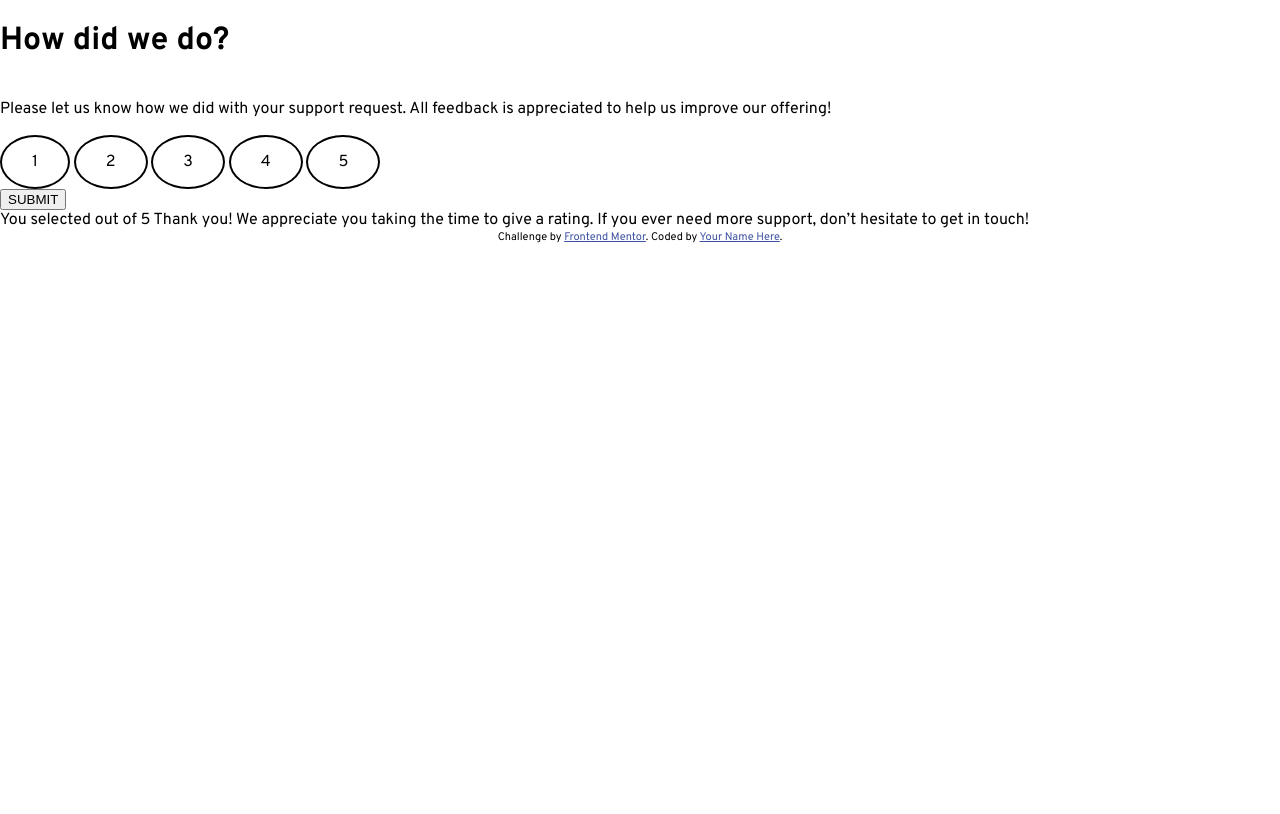
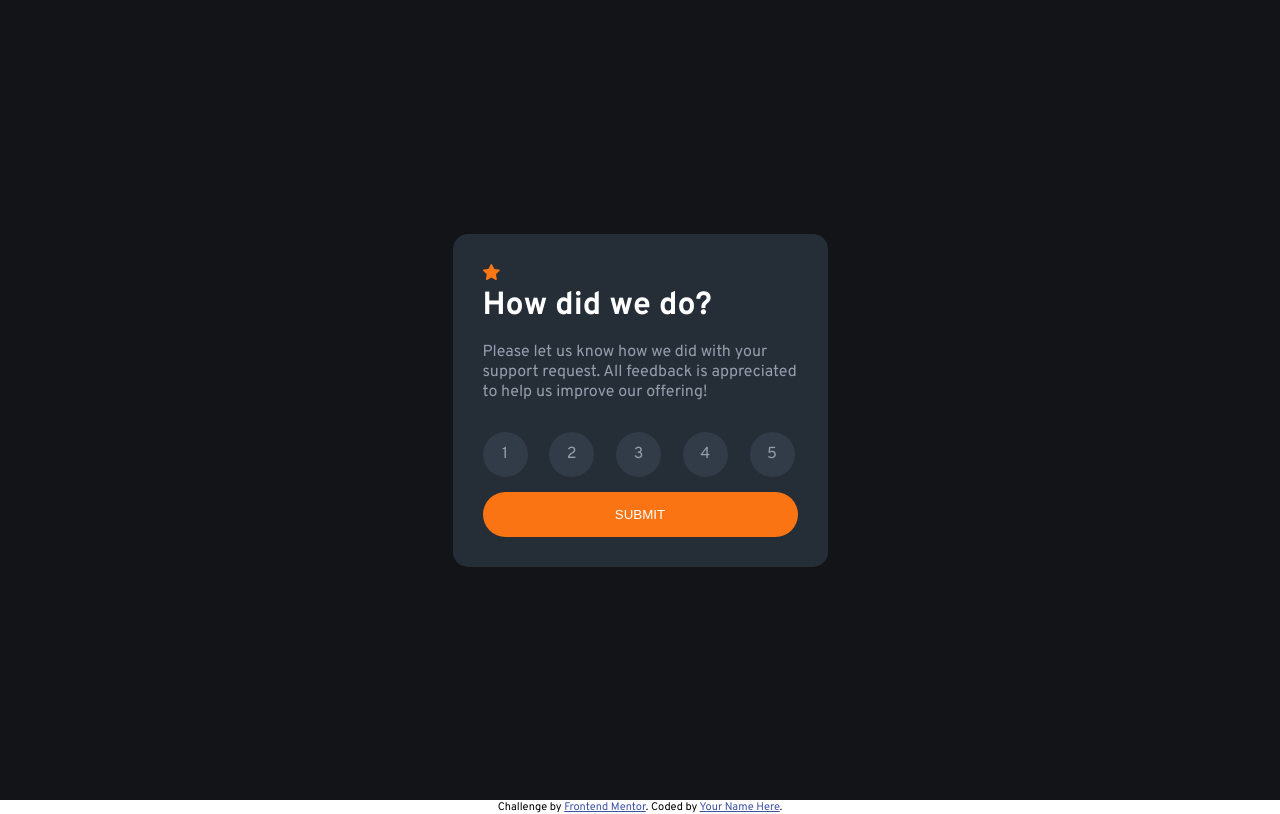
Before and after one commit to SargeantK9/interactive-rating-component-main, a plain HTML site: page index.html in a window 1280 px wide. Drawn offline with Linux system fonts and the light colour scheme.

Commit message:
began building js
Updated formatting with css (looks like design) and html, but still learning how to make the js properly activate or deactivate different states of the html

```diff
--- a/css/master.css
+++ b/css/master.css
@@ -1,24 +1,45 @@
 :root {
   --orange: hsl(25, 97%, 53%);
   --light-grey: hsl(217, 12%, 63%);
-  --medium-grey: hsl(216, 12%, 54%);
+  --medium-grey: hsl(213, 19%, 24%);
   --dark-blue: hsl(213, 19%, 18%);
   --very-dark-blue: hsl(216, 12%, 8%);
-  --text-size: 15px;
+  --font-size: 15px;
 }
 
 body {
   margin: 0;
   padding: 0;
   font-family: "Overpass", sans-serif;
+  max-width: 100%;
 }
 
 h1 {
   font-weight: 700;
+  color: white;
+  margin: 0;
 }
 
 p {
   font-weight: 400;
+  color: var(--light-grey);
+  margin-bottom: calc(var(--font-size) * 2);
+}
+
+main {
+  display: flex;
+  justify-content: center;
+  align-items: center;
+  min-height: 100vh;
+  background-color: var(--very-dark-blue);
+}
+
+.wrapper {
+  display: flex;
+  background-color: var(--dark-blue);
+  border-radius: var(--font-size);
+  padding: calc(var(--font-size) * 2);
+  width: calc(var(--font-size) * 21);
 }
 
 .rating-state {
@@ -26,19 +47,56 @@ p {
   flex-direction: column;
 }
 
+.rating-state img {
+  width: var(--font-size);
+  padding: var(--font-size);
+  background-color: var(--medium-grey);
+  border-radius: 50%;
+  margin-bottom: var(--font-size);
+}
+
 .ratings label {
-  width: var(--font-size);
-  display: inline-block;
-  border: solid 2px black;
-  transition: all 0.3;
+  display: inline-flex;
+  height: calc(var(--font-size) * 3);
+  width: calc(var(--font-size) * 3);
+  background-color: var(--medium-grey);
   border-radius: 50%;
-  padding: 15px 30px;
+  color: var(--light-grey);
+  font-weight: 400;
+  align-items: center;
+  justify-content: center;
+  margin: 0 calc(var(--font-size) * 1.2) 0 0;
 }
 
 .ratings input[type="radio"] {
   display: none;
 }
 
+.ratings input[id="button5"] + label {
+  margin: 0;
+}
+
+.ratings input[type="radio"]:hover + label {
+  background-color: var(--orange);
+  color: white;
+}
+
 .ratings input[type="radio"]:checked + label {
-  border: solid 2px green;
+  background-color: var(--light-grey);
+  color: white;
 }
+
+#submitButton {
+  color: white;
+  width: 100%;
+  background-color: var(--orange);
+  border: 0 solid;
+  height: calc(var(--font-size) * 3);
+  margin: var(--font-size) 0 0 0;
+  border-radius: calc(var(--font-size) * 2);
+}
+
+#submitButton:hover {
+  background-color: white;
+  color: var(--orange);
+}
--- a/index.html
+++ b/index.html
@@ -25,15 +25,19 @@
 </head>
 
 <body>
+  <script src="./js/index.js"></script>
   <main>
+    <div class="wrapper">
       <!-- Rating state start -->
-    <div class="rating-state">
-      <h1>How did we do?</h1>
+
+      <div id="rating-state">
+        <img src="./images/icon-star.svg" alt="star-icon">
+        <h1 id="heading1">How did we do?</h1>
 
         <p>Please let us know how we did with your support request. All feedback is appreciated
           to help us improve our offering!</p>
 
-      <form class="ratings" action="index.html" method="post">
+        <form class="ratings">
           <input type="radio" id="button1" name="button" value="1">
           <label for="button1">1</label>
           <input type="radio" id="button2" name="button" value="2">
@@ -43,29 +47,27 @@
           <input type="radio" id="button4" name="button" value="4">
           <label for="button4">4</label>
           <input type="radio" id="button5" name="button" value="5">
-        <label for="button5">5</label><br>
-        <input type="submit" value="SUBMIT">
+          <label for="button5">5</label>
         </form>
+        <button id="submitButton" type="button" name="button">SUBMIT</button>
       </div>
       <!-- Rating state end -->
 
       <!-- Thank you state start -->
-
-    You selected
-    <!-- Add rating here --> out of 5
-
-    Thank you!
-
-    We appreciate you taking the time to give a rating. If you ever need more support,
-    don’t hesitate to get in touch!
-
+      <div id="thankyou-state" hidden>
+        <p>You selected<span class="rating-given"></span> out of 5</p>
+        <h1>Thank you!</h1>
+        <p>We appreciate you taking the time to give a rating. If yo uever need more support, don't hesitate to get in touch.</p>
+      </div>
       <!-- Thank you state end -->
 
+    </div>
   </main>
   <div class="attribution">
     Challenge by <a href="https://www.frontendmentor.io?ref=challenge" target="_blank">Frontend Mentor</a>.
     Coded by <a href="#">Your Name Here</a>.
   </div>
+
 </body>
 
 </html>
--- a/js/index.js
+++ b/js/index.js
@@ -0,0 +1,32 @@
+let chosenRating;
+
+document.getElementById("submitButton").onclick = function() {
+  const button1 = document.getElementById("button1")
+  const button2 = document.getElementById("button2")
+  const button3 = document.getElementById("button3")
+  const button4 = document.getElementById("button4")
+  const button5 = document.getElementById("button5")
+  switch (true) {
+    case button1.checked:
+      chosenRating = 1;
+      break;
+    case button2.checked:
+      chosenRating = 2;
+      break;
+    case button3.checked:
+      chosenRating = 3;
+      break;
+    case button4.checked:
+      chosenRating = 4;
+      break;
+    case button5.checked:
+      chosenRating = 5;
+      break;
+    default:
+      document.getElementById("heading1").innerHTML = "Please select a rating."
+    }
+  document.getElementById("rating-state").setAttribute("hidden", "true");
+  document.getElementById("thankyou-state").setAttribute("hidden", "false");
+
+  }
+}
```
Lines whose indentation alone changed are shown as unchanged.
